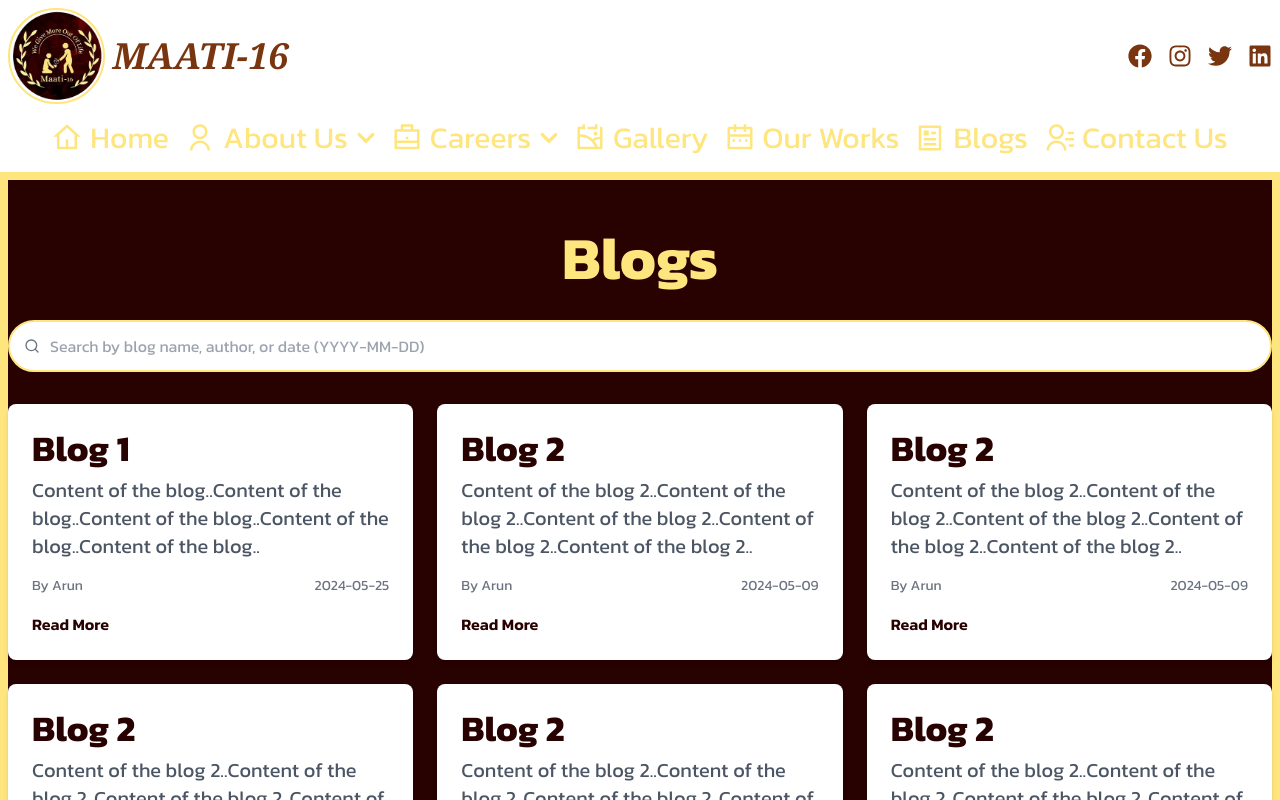
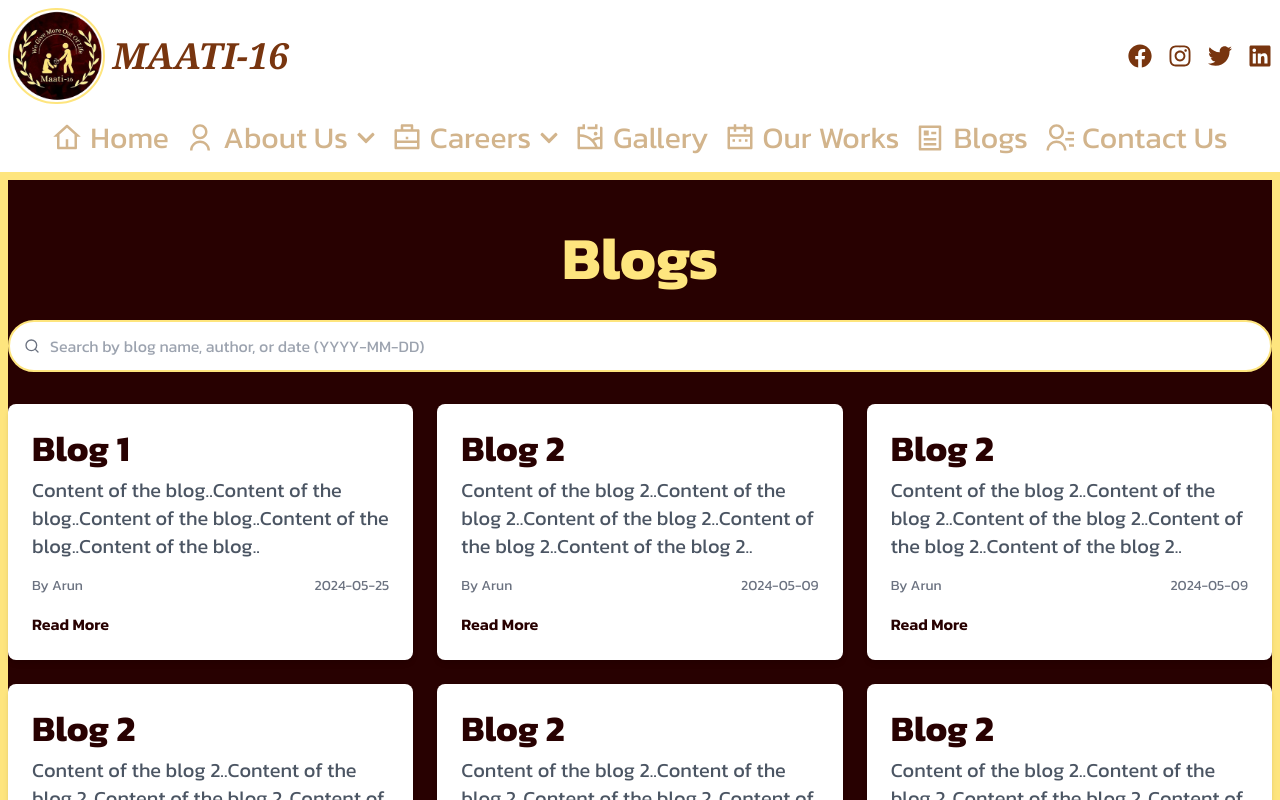
Before and after one commit to arun-j0/Maati-16, a React (Vite) app: page /blogs in a window 1280 px wide. Shown: the top 800 px of the page. Built offline with nearby package versions, Linux system fonts and the light colour scheme.

Commit message:
NavBar.jsx

```diff
--- a/src/components/NavBar.jsx
+++ b/src/components/NavBar.jsx
@@ -89,7 +89,7 @@ const Navbar = () => {
                 <div className="flex items-center justify-between py-4">
                     {/* Hamburger Menu - Mobile */}
                     <div className="right-0 flex-grow text-right lg:hidden">
-                        <button onClick={toggleMenu} className={`hover:text-[#fee57e] focus:outline-none ${isSticky ? 'text-[#fee57e]' : 'text-sienna'}`}>
+                        <button onClick={toggleMenu} className={`hover:text-[#fee57e] focus:outline-none ${isSticky ? 'text-[#fee57e]' : 'text-[#A0522D]'}`}>
                             <GiHamburgerMenu className="w-6 h-6" />
                         </button>
                         {isOpen && (
@@ -113,7 +113,7 @@ const Navbar = () => {
                                                 <RiUserLine /> <span>About Us</span> <FaChevronDown className="ml-1 text-[#fee57e] hover:text-[#fee57e]" />
                                             </div>
                                             {aboutUsDropdown && (
-                                                <div onMouseEnter={handleAboutUsHover} onMouseLeave={handleAboutUsLeave} className="absolute left-0 w-[19rem] py-2 mt-2 transition-opacity duration-300 bg-saddleBrown rounded-md shadow-lg opacity-100 top-full border-[#fee57e] border-2 z-10">
+                                                <div onMouseEnter={handleAboutUsHover} onMouseLeave={handleAboutUsLeave} className="absolute left-0 w-[19rem] py-2 mt-2 transition-opacity duration-300 bg-[#8B4513] rounded-md shadow-lg opacity-100 top-full border-[#fee57e] border-2 z-10">
                                                     <a href="#" className="block px-4 py-2 text-xl text-left text-gray-300 hover:text-white" onClick={togglePersonalDetails}>Personal Details</a>
                                                     <a href="#" className="block px-4 py-2 text-xl text-left text-gray-300 hover:text-white">Core Members</a>
                                                     <a href="#" className="block px-4 py-2 text-xl text-left text-gray-300 hover:text-white" onClick={() => setShowMottoObjectiveButtons(!showMottoObjectiveButtons)}>Our Motto and Objective</a>
@@ -136,7 +136,7 @@ const Navbar = () => {
                                                 <RiBriefcaseLine /> <span>Careers</span> <FaChevronDown className="ml-1" />
                                             </div>
                                             {careersDropdown && (
-                                                <div onMouseEnter={handleCareersHover} onMouseLeave={handleCareersLeave} className="absolute left-0 w-[25rem] py-2 mt-2 transition-opacity duration-300 bg-chocolate rounded-md shadow-lg opacity-100 top-full border-[#fee57e] border-2 z-10">
+                                                <div onMouseEnter={handleCareersHover} onMouseLeave={handleCareersLeave} className="absolute left-0 w-[25rem] py-2 mt-2 transition-opacity duration-300 bg-[#D2691E] rounded-md shadow-lg opacity-100 top-full border-[#fee57e] border-2 z-10">
                                                     <a href="#" className="block px-4 py-2 text-xl text-left text-gray-300 hover:text-white" onClick={toggleForm}>Membership/Volunteership Form</a>
                                                     <a href="#" className="block px-4 py-2 text-xl text-left text-gray-300 hover:text-white">Careers</a>
                                                     <a href="#" className="block px-4 py-2 text-xl text-left text-gray-300 hover:text-white">Internships</a>
@@ -172,7 +172,7 @@ const Navbar = () => {
                     <div className="hidden w-full lg:flex lg:items-center lg:justify-center lg:space-x-5">
                         <ul className="flex space-x-4">
                             <li>
-                                <Link to="/" className="flex items-center space-x-2 text-xl text-peru text-center hover:text-lightBrown">
+                                <Link to="/" className="flex items-center space-x-2 text-xl text-[#D2B48C] text-center hover:text-[#CD853F]">
                                     <RiHome4Line size={30} /> <span className='text-3xl'>Home</span>
                                 </Link>
                             </li>
@@ -180,12 +180,12 @@ const Navbar = () => {
                                 <div
                                     onMouseEnter={handleAboutUsHover}
                                     onMouseLeave={handleAboutUsLeave}
-                                    className="flex text-xl items-center space-x-2 text-peru hover:text-lightBrown"
+                                    className="flex text-xl items-center space-x-2 text-[#D2B48C] hover:text-[#CD853F]"
                                 >
                                     <RiUserLine size={30} /> <span className='text-3xl'>About Us</span> <FaChevronDown className="ml-1" />
                                 </div>
                                 {aboutUsDropdown && (
-                                    <div onMouseEnter={handleAboutUsHover} onMouseLeave={handleAboutUsLeave} className="absolute left-0 w-60 py-2 mt-2 transition-opacity duration-300 bg-saddleBrown rounded-md shadow-lg opacity-100 top-full border-[#fee57e] border-2">
+                                    <div onMouseEnter={handleAboutUsHover} onMouseLeave={handleAboutUsLeave} className="absolute left-0 w-60 py-2 mt-2 transition-opacity duration-300 bg-[#8B4513] rounded-md shadow-lg opacity-100 top-full border-[#fee57e] border-2">
                                         <a href="#" className="block px-4 py-2 text-2xl text-gray-300 hover:text-white" onClick={togglePersonalDetails}>Personal Details</a>
                                         <a href="#" className="block px-4 py-2 text-2xl text-gray-300 hover:text-white">Core Members</a>
                                         <a href="#" className="block px-4 py-2 text-2xl text-gray-300 hover:text-white" onClick={() => setShowMottoObjectiveButtons(!showMottoObjectiveButtons)}>Our Motto and Objective</a>
@@ -203,12 +203,12 @@ const Navbar = () => {
                                 <div
                                     onMouseEnter={handleCareersHover}
                                     onMouseLeave={handleCareersLeave}
-                                    className="flex text-xl items-center space-x-2 text-peru hover:text-lightBrown"
+                                    className="flex text-xl items-center space-x-2 text-[#D2B48C] hover:text-[#CD853F]"
                                 >
                                     <RiBriefcaseLine size={30} /> <span className='text-3xl'>Careers</span> <FaChevronDown className="ml-1" />
                                 </div>
                                 {careersDropdown && (
-                                    <div onMouseEnter={handleCareersHover} onMouseLeave={handleCareersLeave} className="absolute left-0 py-2 mt-2 transition-opacity duration-300 bg-chocolate rounded-md shadow-lg opacity-100 w-[25rem] top-full border-[#fee57e] border-2">
+                                    <div onMouseEnter={handleCareersHover} onMouseLeave={handleCareersLeave} className="absolute left-0 py-2 mt-2 transition-opacity duration-300 bg-[#D2691E] rounded-md shadow-lg opacity-100 w-[25rem] top-full border-[#fee57e] border-2">
                                         <a href="#" className="block px-4 py-2 text-2xl text-gray-300 hover:text-white" onClick={toggleForm}>Membership/Volunteership Form</a>
                                         <a href="#" className="block px-4 py-2 text-2xl text-gray-300 hover:text-white">Careers</a>
                                         <a href="#" className="block px-4 py-2 text-2xl text-gray-300 hover:text-white">Internships</a>
@@ -216,22 +216,22 @@ const Navbar = () => {
                                 )}
                             </li>
                             <li>
-                                <Link to="/gallery" className="flex text-xl items-center space-x-2 text-peru hover:text-lightBrown">
+                                <Link to="/gallery" className="flex text-xl items-center space-x-2 text-[#D2B48C] hover:text-[#CD853F]">
                                     <RiGalleryLine size={30} /> <span className='text-3xl'>Gallery</span>
                                 </Link>
                             </li>
                             <li>
-                                <Link to="/works" className="flex text-xl items-center space-x-2 text-peru hover:text-lightBrown">
+                                <Link to="/works" className="flex text-xl items-center space-x-2 text-[#D2B48C] hover:text-[#CD853F]">
                                     <RiCalendar2Line size={30} /> <span className='text-3xl'>Our Works</span>
                                 </Link>
                             </li>
                             <li>
-                                <Link to="/blogs" className="flex text-xl items-center space-x-2 text-peru hover:text-lightBrown">
+                                <Link to="/blogs" className="flex text-xl items-center space-x-2 text-[#D2B48C] hover:text-[#CD853F]">
                                     <RiArticleLine size={30} /> <span className='text-3xl'>Blogs</span>
                                 </Link>
                             </li>
                             <li>
-                                <Link to="#" className="flex text-xl items-center space-x-2 text-peru hover:text-lightBrown" onClick={handleContactClick}>
+                                <Link to="#" className="flex text-xl items-center space-x-2 text-[#D2B48C] hover:text-[#CD853F]" onClick={handleContactClick}>
                                     <RiContactsLine size={30} /> <span className='text-3xl'>Contact Us</span>
                                 </Link>
                             </li>
```
